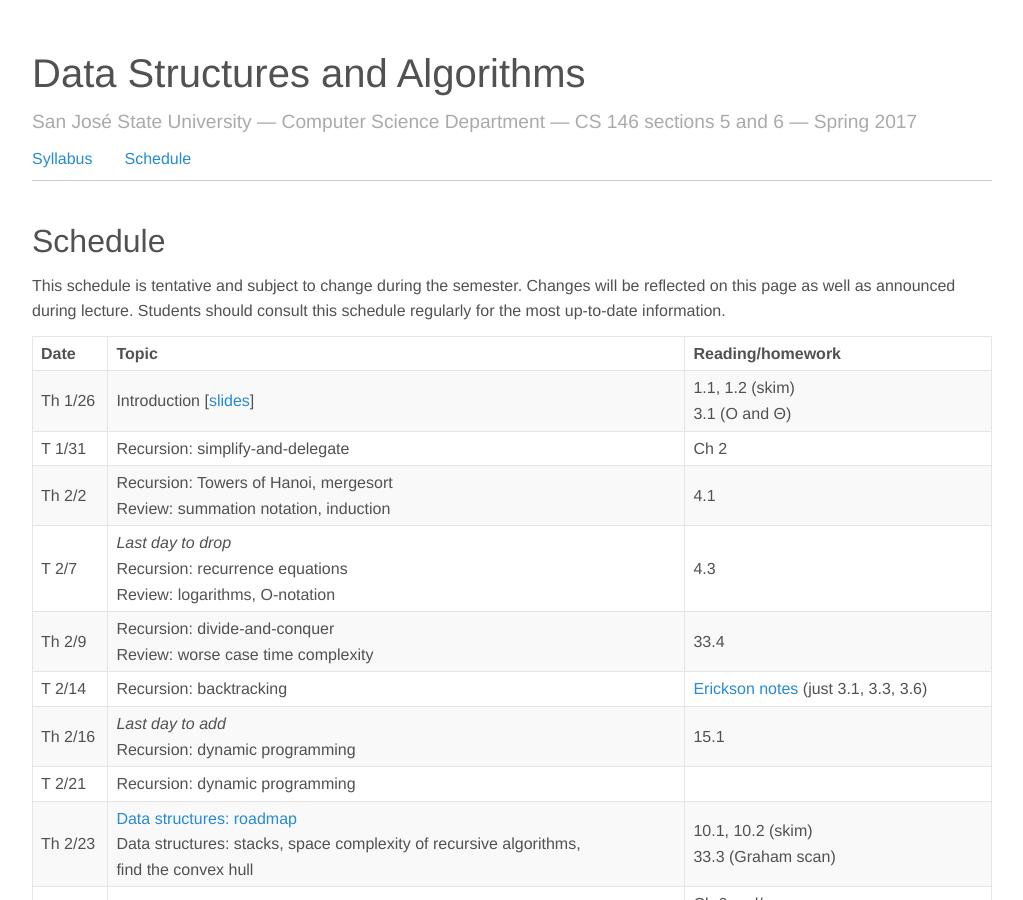
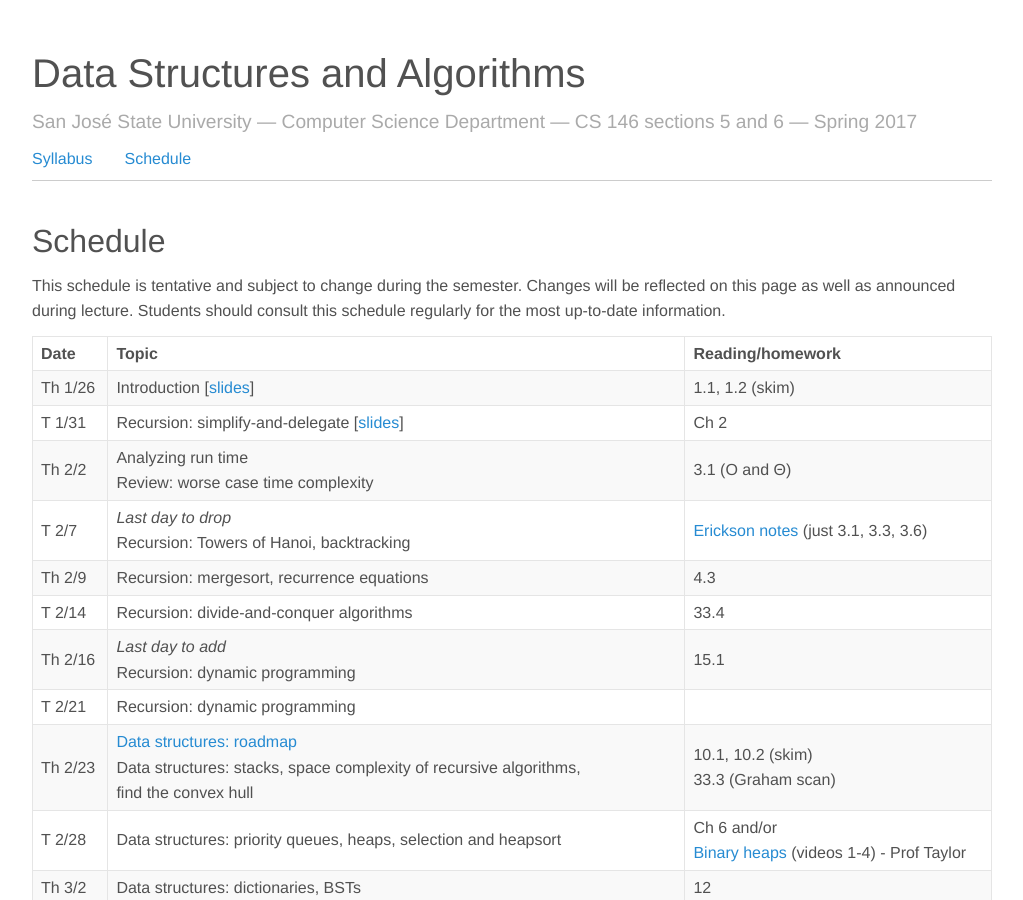
Before and after one commit to jnylam/jnylam.github.io, a Jekyll site: the page built from _courses/146-s17/index.md, in a window 1280 px wide and 900 px high. Shown: the whole window, without its empty margins (128-1151 px from the left). Built offline with Jekyll 4.4.1, drawn with Linux system fonts in a browser that asks for light colours.

Commit message:
update schedule

```diff
--- a/_courses/146-s17/index.md
+++ b/_courses/146-s17/index.md
@@ -11,12 +11,12 @@ This schedule is tentative and subject to change during the semester. Changes wi
 
 Date|Topic|Reading/homework
 ----|-----|-------
-Th 1/26 | Introduction [[slides](intro.pdf)] | 1.1, 1.2 (skim) <br> 3.1 (O and &Theta;)
-T 1/31 | Recursion: simplify-and-delegate | Ch 2
-Th 2/2 | Recursion:  Towers of Hanoi, mergesort<br> Review: summation notation, induction | 4.1
-T 2/7 | _Last day to drop_<br>Recursion: recurrence equations<br> Review: logarithms, O-notation | 4.3
-Th 2/9 | Recursion: divide-and-conquer<br> Review: worse case time complexity | 33.4
-T 2/14 | Recursion: backtracking | [Erickson notes](http://jeffe.cs.illinois.edu/teaching/algorithms/notes/03-backtracking.pdf) (just 3.1, 3.3, 3.6)
+Th 1/26 | Introduction [[slides](intro.pdf)] | 1.1, 1.2 (skim)
+T 1/31 | Recursion: simplify-and-delegate [[slides](recursion1.pdf)] | Ch 2
+Th 2/2 | Analyzing run time<br> Review: worse case time complexity | 3.1 (O and &Theta;)
+T 2/7 | _Last day to drop_<br>Recursion: Towers of Hanoi, backtracking | [Erickson notes](http://jeffe.cs.illinois.edu/teaching/algorithms/notes/03-backtracking.pdf) (just 3.1, 3.3, 3.6)
+Th 2/9 | Recursion: mergesort, recurrence equations | 4.3
+T 2/14 | Recursion: divide-and-conquer algorithms | 33.4
 Th 2/16  | _Last day to add_<br>Recursion: dynamic programming | 15.1
 T 2/21 | Recursion: dynamic programming |
 Th 2/23 | [Data structures: roadmap](#data-structures-roadmap)<br> Data structures: stacks, space complexity of recursive algorithms, <br>find the convex hull | 10.1, 10.2 (skim)<br> 33.3 (Graham scan)
```
Also changed, not shown: 1 other file.
